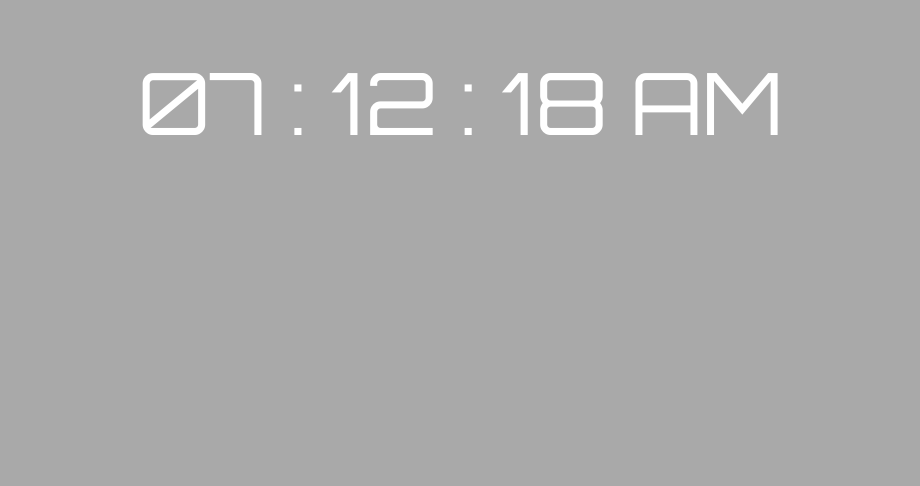
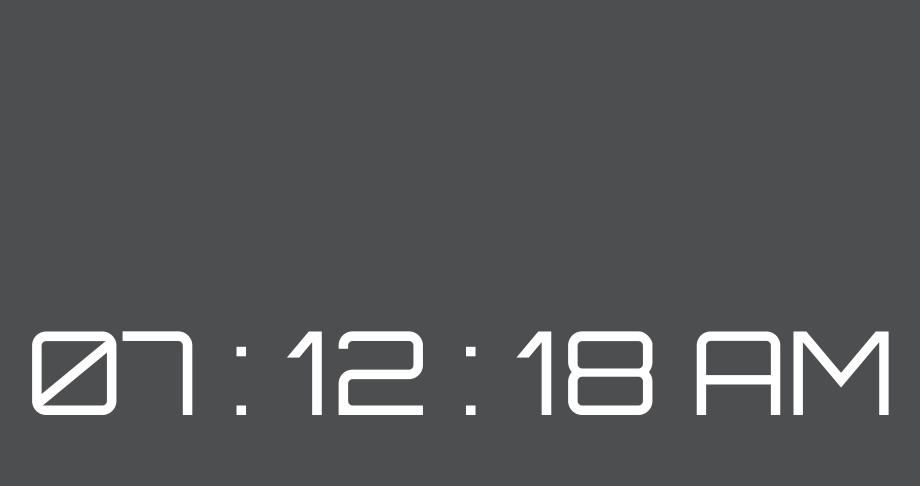
Before and after one commit to prajjo2000/crome-new-extension, a browser extension: page index.html in a window 1280 px wide. Shown: the whole page, without its empty margins (180-1100 px from the left). Drawn offline with Linux system fonts and the light colour scheme.

Commit message:
final week 2 task 1

```diff
--- a/style.css
+++ b/style.css
@@ -2,14 +2,14 @@
 @import url('https://fonts.googleapis.com/css?family=Orbitron');
 
 body {
-  background-color:darkgrey;
+  background-color:#4d4e4f;
 }
 
 #clock {
   font-family: 'Orbitron', sans-serif;
   color: white;
-  font-size: 86px;
+  font-size: 116px;
   text-align: center;
-  padding-top: 40px;
+  padding-top: 290px;
   padding-bottom: 40px;
 }
```
